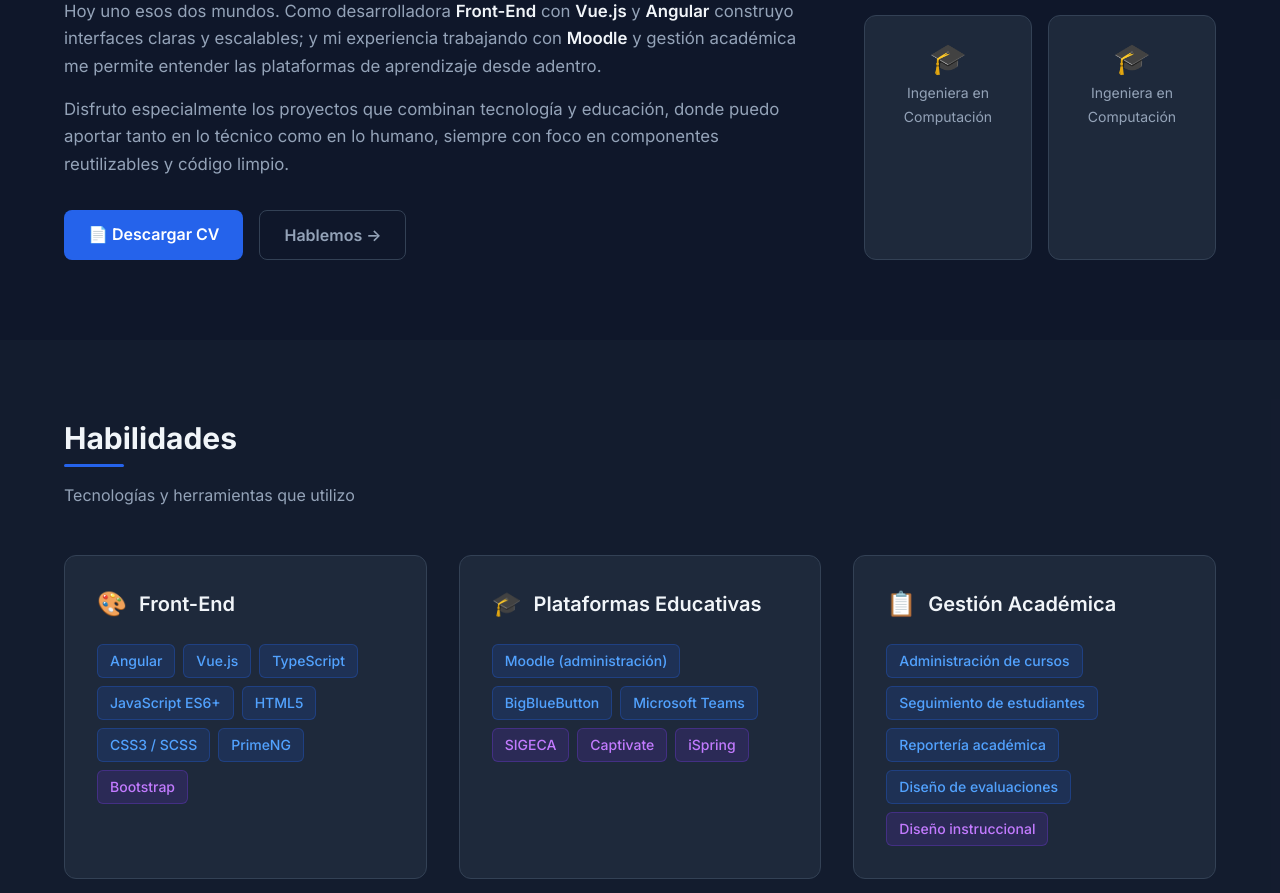
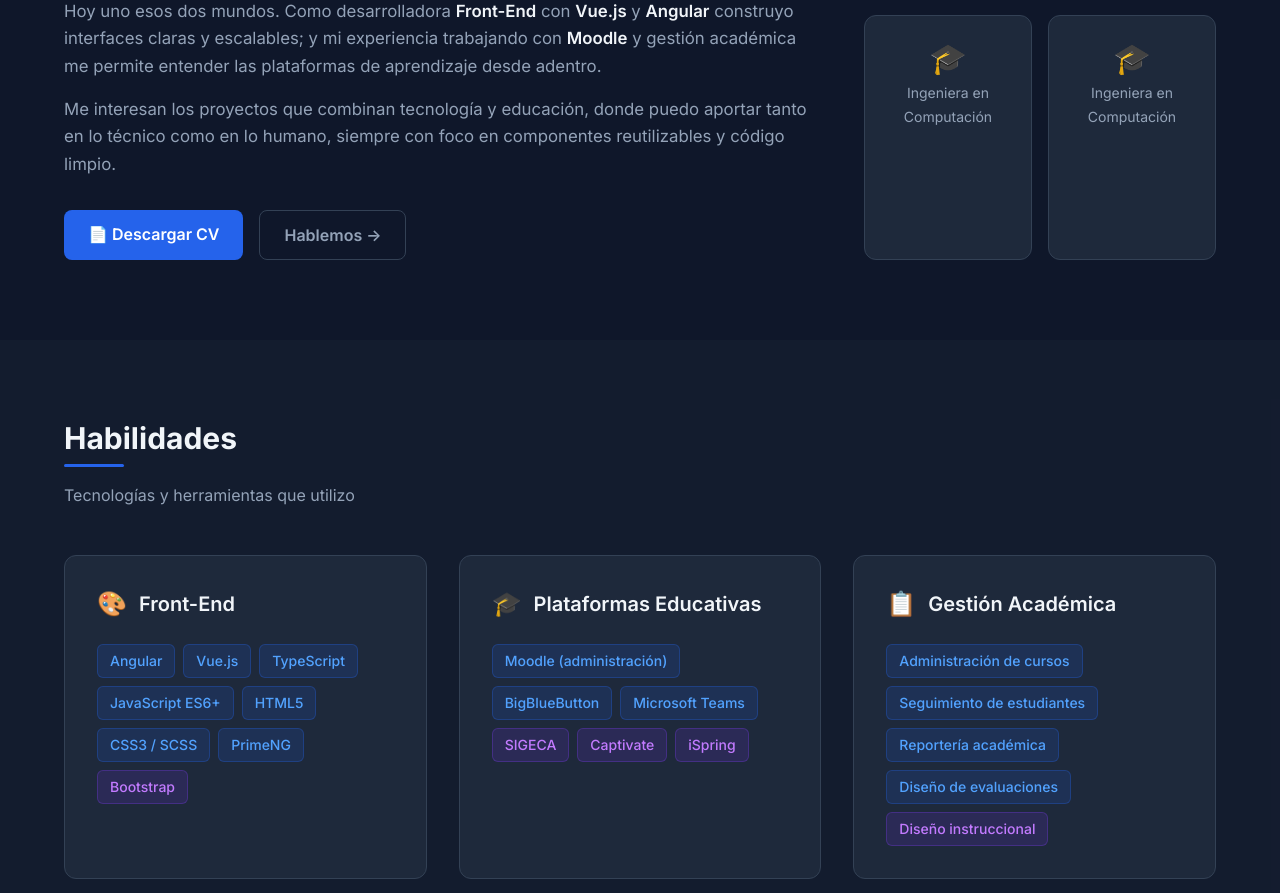
Before and after one commit to Solst1tium/portafolio-sol, a Vue app: page / in a window 1280 px wide. Shown: the part 1126-2019 px from the top of the page. Built offline with nearby package versions, Linux system fonts and the light colour scheme.

Commit message:
feat: cambios en about

```diff
--- a/src/components/AboutSection.vue
+++ b/src/components/AboutSection.vue
@@ -33,7 +33,7 @@
             </p>
 
             <p class="text-text-secondary text-[1.05rem] leading-relaxed">
-              Disfruto especialmente los proyectos que combinan tecnología y educación,
+              Me interesan los proyectos que combinan tecnología y educación,
               donde puedo aportar tanto en lo técnico como en lo humano, siempre con
               foco en componentes reutilizables y código limpio.
             </p>
```
